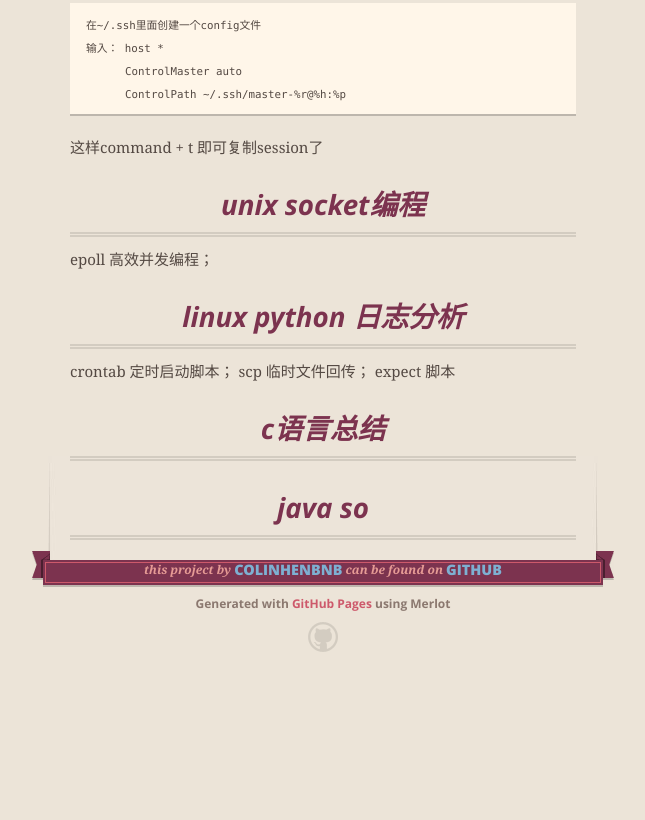
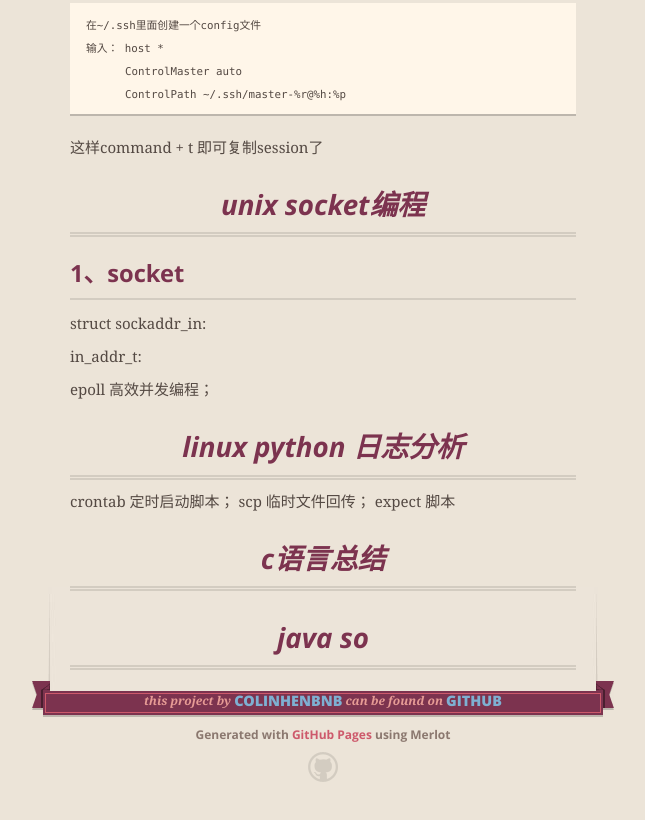
Before and after one commit to colinhenbnb/tmpblog.github.so, a plain HTML site: page index.html in a window 1280 px wide. Shown: the part 1044-1864 px from the top of the page, without its empty margins (317-962 px from the left). Before the commit the page ends 1736 px from the top, so only its background shows below. Drawn offline with nearby package versions, Linux system fonts and the light colour scheme.

```diff
--- a/index.html
+++ b/index.html
@@ -89,6 +89,13 @@
 <h3>
 <a id="unix-socket编程" class="anchor" href="#unix-socket%E7%BC%96%E7%A8%8B" aria-hidden="true"><span aria-hidden="true" class="octicon octicon-link"></span></a>unix socket编程</h3>
 
+<h4>
+<a id="1socket" class="anchor" href="#1socket" aria-hidden="true"><span aria-hidden="true" class="octicon octicon-link"></span></a>1、socket</h4>
+
+<p>struct sockaddr_in:</p>
+
+<p>in_addr_t:</p>
+
 <p>epoll 高效并发编程；</p>
 
 <h3>
--- a/params.json
+++ b/params.json
@@ -1,6 +1,6 @@
 {
   "name": "Tmpblog.GitHub.so",
   "tagline": "jekyll is not ok; but i need to write sth about my job",
-  "body": "### Welcome colinhe blog.\r\n由于jekyll 环境还没整好，而我又迫不及待的需求，记录平时工作学习遇到的问题，暂且用此方式记录了\r\n\r\n### mac iterm 环境配置\r\nwindows下一直使用xshell,特别喜欢xshell支持的快捷键输入密码，当然mac下有破解版的secureCRT，但是蛋疼的界面看起来太杂乱了，还是iterm使用起来精简清晰；习惯了使用xshell，当然需要把iterm配置成xshell工作模式啦\r\n#### 1、官网下载iterm2,并安装；\r\n#### 2、配置快捷键\r\n\r\n将快捷键配置为存储的机器名或者对应机器名的几个常用密码，（机器名：shift+F1..n,密码F1..n）使用起来特别方便；\r\n\r\n\tcommand+O打开profile编辑界面；\t\r\n\t创建新的profile或者修改default profile；\r\n\t选择key选项；里面配置对应的快捷键（切记action 选择send text,\\n 标示换行）对应的操作即可\r\n\t\r\n好啦，关闭之后在iterm键入快捷键，即可输入对应的text;\r\n\r\n#### 3、session clone\r\niterm其实并不支持session clone;command+t只能是复制窗口，在办公时候登入relay需要重复输入token密码（一个密码只能输入一次，一般人我不告诉他），也是醉醉的；\r\n\r\n但是，可以用另外的方法替换session clone 的模式；参考：http://www.cnblogs.com/rollenholt/p/4531199.html\r\n\r\n     在~/.ssh里面创建一个config文件\r\n     输入： host *\r\n           ControlMaster auto\r\n           ControlPath ~/.ssh/master-%r@%h:%p\r\n           \r\n这样command + t 即可复制session了\r\n\r\n\r\n\r\n### unix socket编程\r\nepoll 高效并发编程；\r\n\r\n### linux python 日志分析\r\ncrontab 定时启动脚本；\r\nscp 临时文件回传；\r\nexpect 脚本\r\n\r\n### c语言总结\r\n\r\n\r\n### java so\r\n\r\n",
+  "body": "### Welcome colinhe blog.\r\n由于jekyll 环境还没整好，而我又迫不及待的需求，记录平时工作学习遇到的问题，暂且用此方式记录了\r\n\r\n### mac iterm 环境配置\r\nwindows下一直使用xshell,特别喜欢xshell支持的快捷键输入密码，当然mac下有破解版的secureCRT，但是蛋疼的界面看起来太杂乱了，还是iterm使用起来精简清晰；习惯了使用xshell，当然需要把iterm配置成xshell工作模式啦\r\n#### 1、官网下载iterm2,并安装；\r\n#### 2、配置快捷键\r\n\r\n将快捷键配置为存储的机器名或者对应机器名的几个常用密码，（机器名：shift+F1..n,密码F1..n）使用起来特别方便；\r\n\r\n\tcommand+O打开profile编辑界面；\t\r\n\t创建新的profile或者修改default profile；\r\n\t选择key选项；里面配置对应的快捷键（切记action 选择send text,\\n 标示换行）对应的操作即可\r\n\t\r\n好啦，关闭之后在iterm键入快捷键，即可输入对应的text;\r\n\r\n#### 3、session clone\r\niterm其实并不支持session clone;command+t只能是复制窗口，在办公时候登入relay需要重复输入token密码（一个密码只能输入一次，一般人我不告诉他），也是醉醉的；\r\n\r\n但是，可以用另外的方法替换session clone 的模式；参考：http://www.cnblogs.com/rollenholt/p/4531199.html\r\n\r\n     在~/.ssh里面创建一个config文件\r\n     输入： host *\r\n           ControlMaster auto\r\n           ControlPath ~/.ssh/master-%r@%h:%p\r\n           \r\n这样command + t 即可复制session了\r\n\r\n\r\n\r\n### unix socket编程\r\n#### 1、socket\r\n\r\nstruct sockaddr_in:\r\n\r\nin_addr_t:\r\n\r\nepoll 高效并发编程；\r\n\r\n### linux python 日志分析\r\ncrontab 定时启动脚本；\r\nscp 临时文件回传；\r\nexpect 脚本\r\n\r\n### c语言总结\r\n\r\n\r\n### java so\r\n\r\n",
   "note": "Don't delete this file! It's used internally to help with page regeneration."
 }
```
